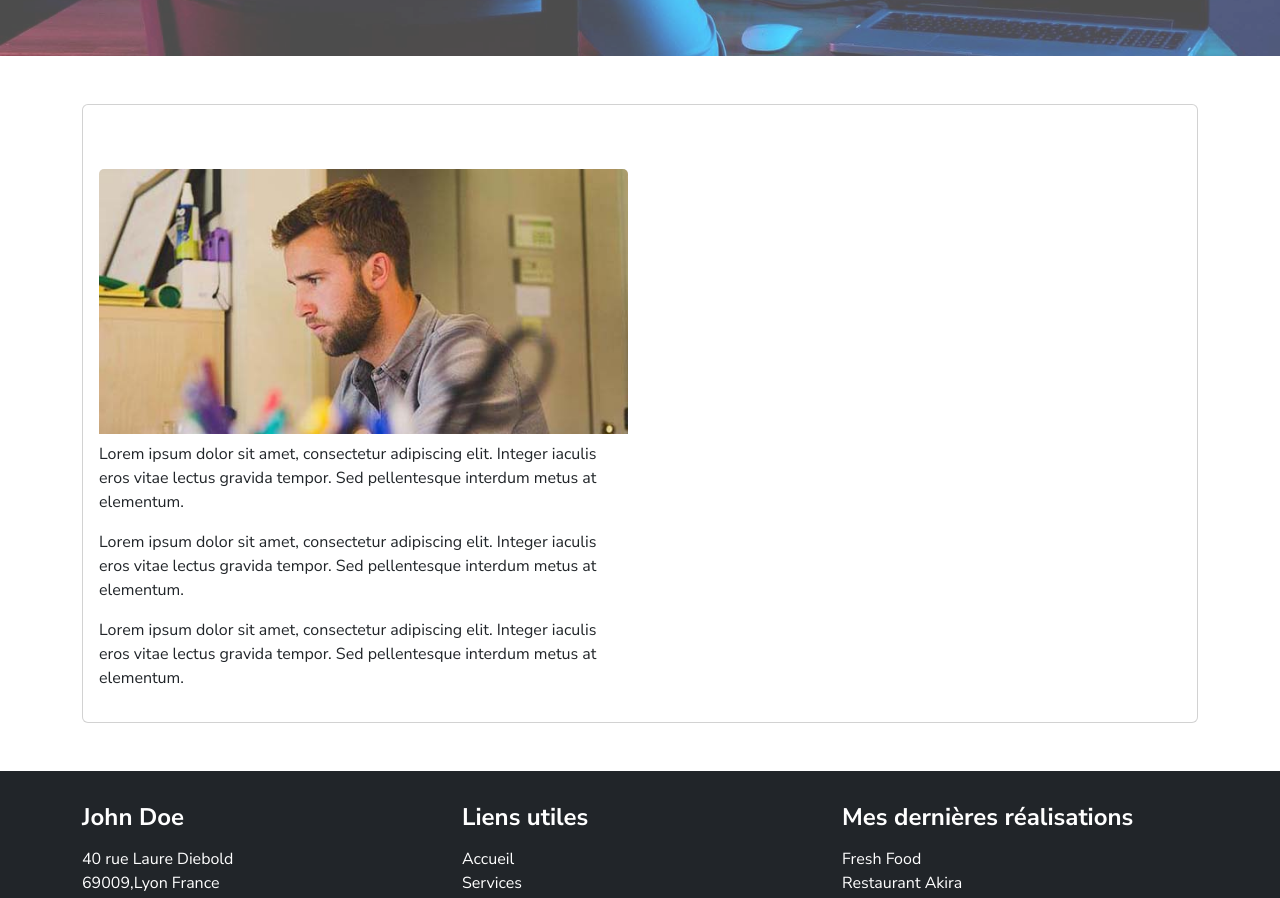
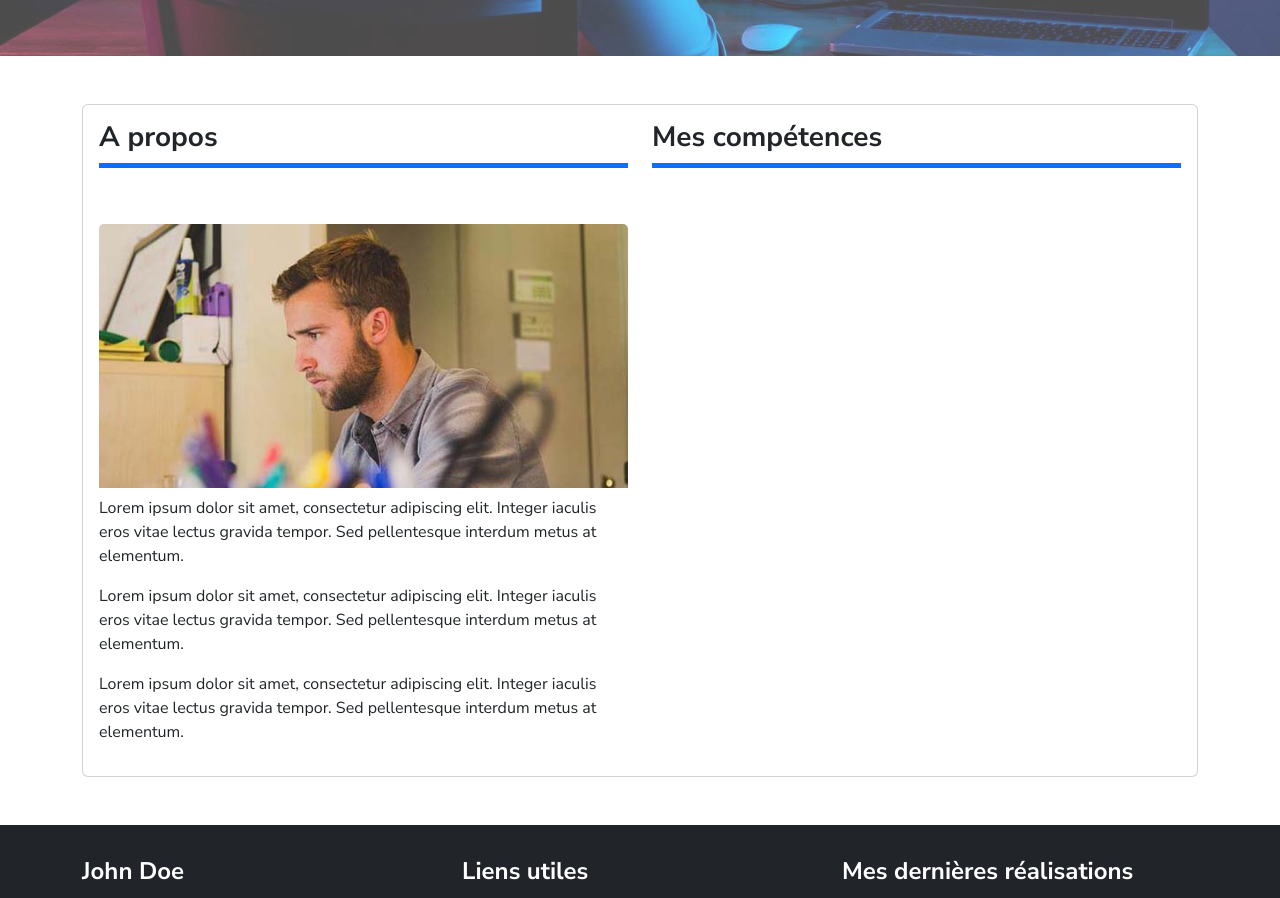
Before and after one commit to CamRossIL/CamRoss-Portfolio-React, a React (Vite) app: page / in a window 1280 px wide. Shown: the part 800-1698 px from the top of the page. Built offline with nearby package versions, Linux system fonts and the light colour scheme.

Commit message:
add soustitle to SectionHome

```diff
--- a/src/components/SectionHome.jsx
+++ b/src/components/SectionHome.jsx
@@ -1,4 +1,5 @@
 import johndoeimg from "../assets/images/john-doe-about.jpg";
+import Soustitle from "./Soustitle";
 
 function SectionHome() {
   return (
@@ -8,6 +9,7 @@ function SectionHome() {
           <div className="card-body">
             <div className="row">
               <div className="col-12 col-md-6">
+                <Soustitle title="A propos" />
                 <img src={johndoeimg} alt="John Doe" className="card-img-top mt-5 mb-2" />
                 <div className="card-text">
                   <p>
@@ -28,6 +30,7 @@ function SectionHome() {
                 </div>
               </div>
               <div className="col-12 col-md-6">
+                <Soustitle title="Mes compétences" />
               </div>
             </div>
           </div>
```
